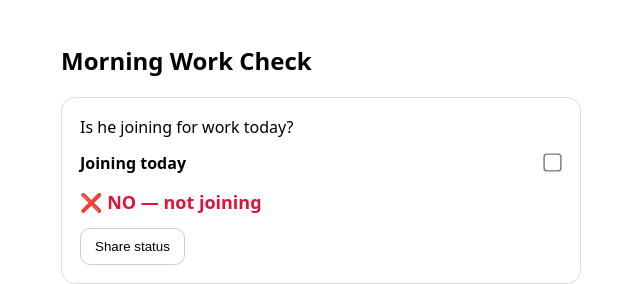
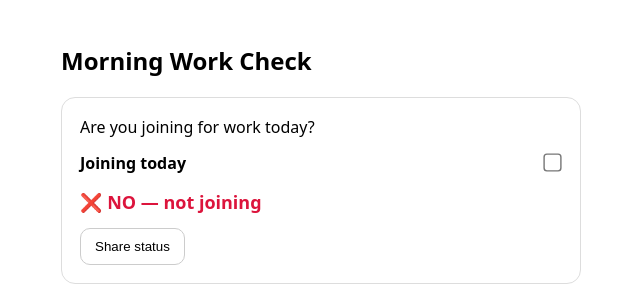
Before and after one commit to saip121/work-join-toggle, a plain HTML site: page index.html in a window 1280 px wide. Shown: the full height of the page, 319-959 px from the left. Drawn offline with Linux system fonts and the light colour scheme.

Commit message:
Update index.html

```diff
--- a/index.html
+++ b/index.html
@@ -16,7 +16,7 @@
   <h2>Morning Work Check</h2>
 
   <div class="card">
-    <div>Is he joining for work today?</div>
+    <div>Are you joining for work today?</div>
 
     <div class="row">
       <div><b>Joining today</b></div>
```
